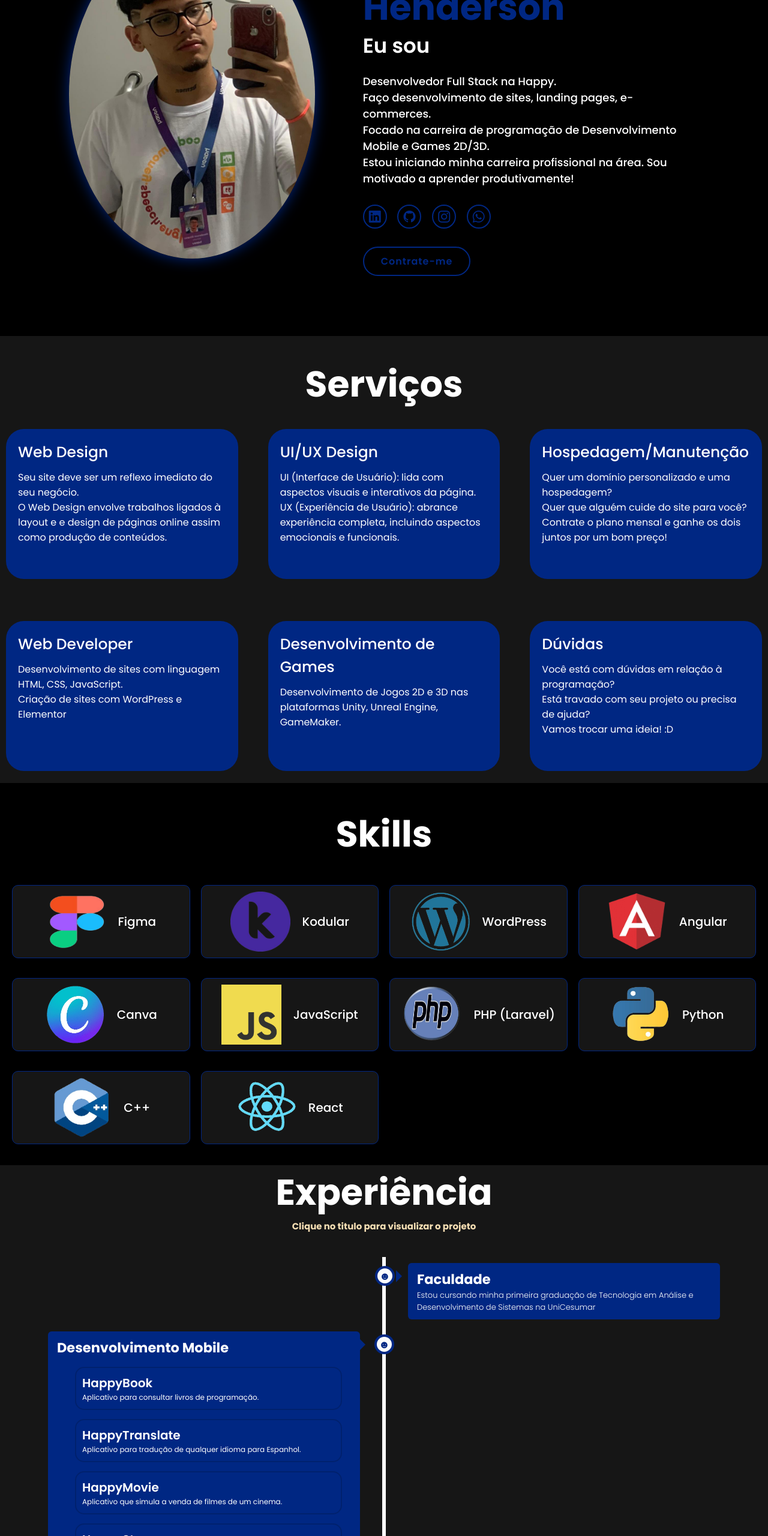
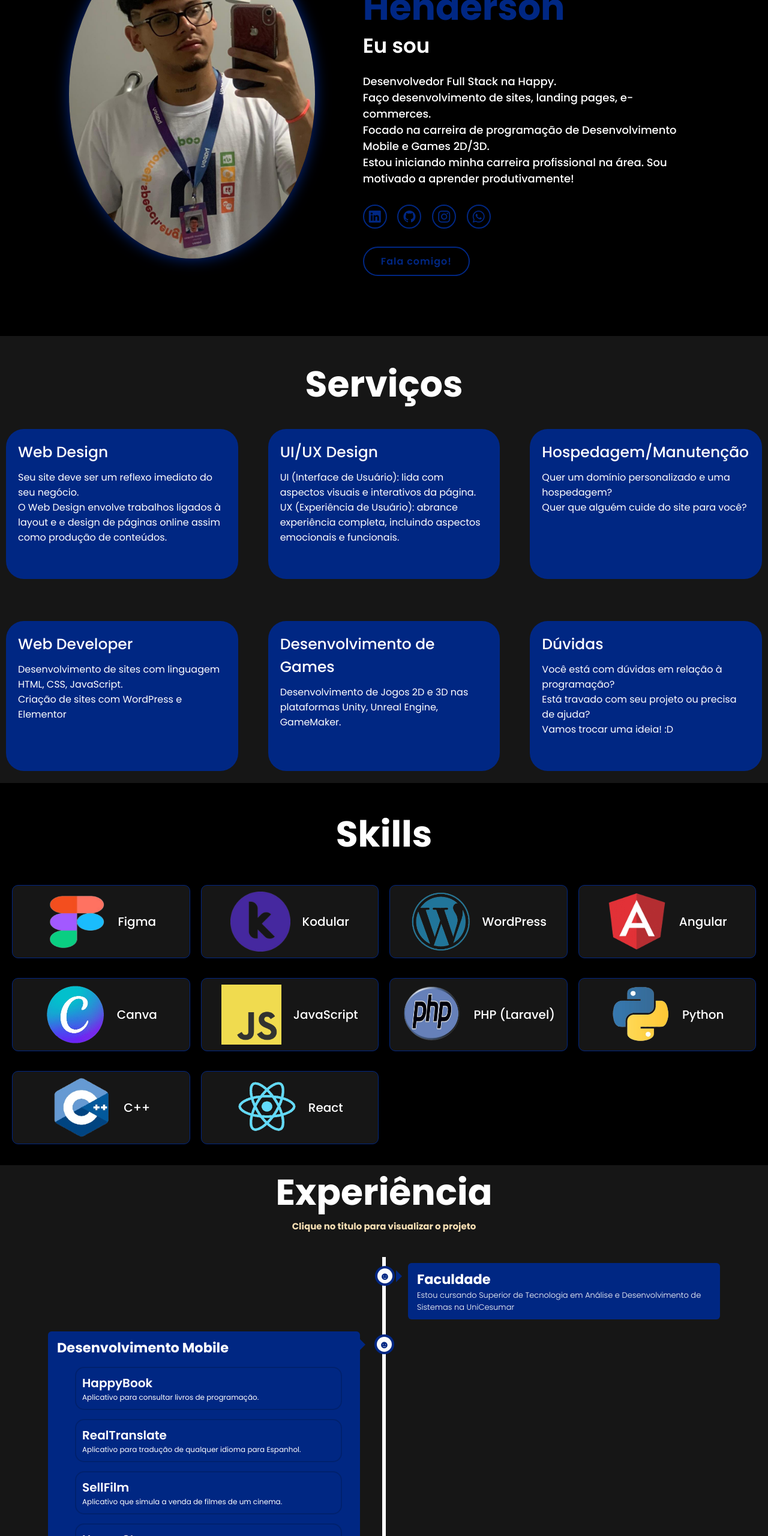
Before and after one commit to hendersonprza/portfolio, a plain HTML site: page index.html in a window 1280 px wide. Shown: the part 240-2800 px from the top of the page at 60% size. Drawn offline with nearby package versions, Linux system fonts and the light colour scheme.

Commit message:
portfolio v1.2

```diff
--- a/index.html
+++ b/index.html
@@ -54,7 +54,7 @@
                 <a href="https://wa.me//5549991433279" target="_blank"><i class="bi bi-whatsapp"></i></a>
             </div>
 
-            <a href="https://wa.me//5549991433279" target="_blank" class="btn">Contrate-me</a>
+            <a href="https://wa.me//5549991433279" target="_blank" class="btn">Fala comigo!</a>
 
         </div>
     </section>
@@ -94,7 +94,6 @@
                     <p>
                         Quer um domínio personalizado e uma hospedagem?<br>
                         Quer que alguém cuide do site para você?<br>
-                        Contrate o plano mensal e ganhe os dois juntos por um bom preço!
 
                     </p>
 
@@ -231,7 +230,7 @@
                         <h2>Faculdade</h2>
                     </div>
                     <div class="decs">
-                        <p>Estou cursando minha primeira graduação de Tecnologia em Análise e Desenvolvimento de Sistemas na UniCesumar</p>
+                        <p>Estou cursando Superior de Tecnologia em Análise e Desenvolvimento de Sistemas na UniCesumar</p>
                     </div>
                 </div>
             </div>
@@ -257,7 +256,7 @@
 
                     <div>
                         <a href="https://x.thunkable.com/projects/64ff487ce26e6b0a9165d1c8/df5883e2-d024-4e2f-8340-678872edcdf4/designer" target="_blank">
-                            <p>HappyTranslate</p>
+                            <p>RealTranslate</p>
 
 
                         <span>Aplicativo para tradução de qualquer idioma para Espanhol.</span>
@@ -269,7 +268,7 @@
 
                     <div>
                         <a href="https://go.glideapps.com/app/Klk3Q65cmwy7ZUt6nfM0/layout" target="_blank">
-                            <p>HappyMovie</p>
+                            <p>SellFilm</p>
 
 
                         <span>Aplicativo que simula a venda de filmes de um cinema.</span>
@@ -302,7 +301,7 @@
                     <div class="decs">
                         <div>
                             <a href="https://github.com/hendersonprza/clone-spotify" target="_blank">
-                                <p>SpotHappy</p>
+                                <p>SpotiFai</p>
 
 
                             <span>Réplica do Spotify feito com HTML, CSS e JavaScript</span>
```
